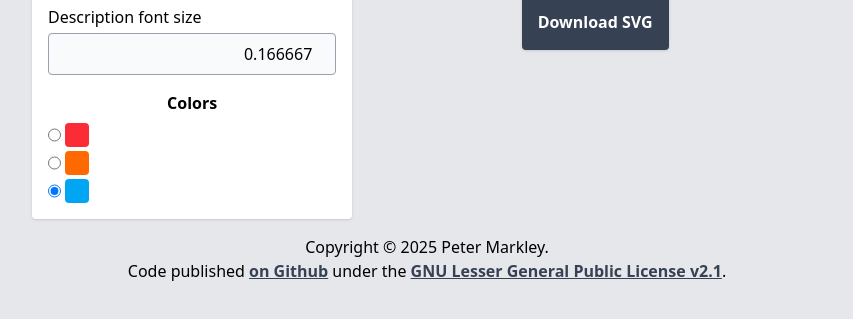
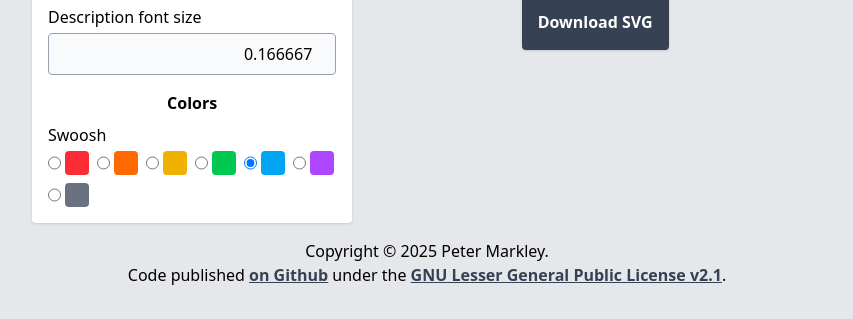
Before and after one commit to petermarkley/fetc_maker, a plain HTML site: page index.html in a window 1280 px wide. Shown: the part 789-1108 px from the top of the page, without its empty margins (213-1066 px from the left). Drawn offline with nearby package versions, Linux system fonts and the light colour scheme.

Commit message:
Add some more colors

```diff
--- a/index.html
+++ b/index.html
@@ -61,17 +61,36 @@
           <div class="flex flex-col gap-2">
             <h2 class="text-center font-bold">Colors</h2>
             <div class="flex flex-col gap-1 items-start">
+              <h3>Swoosh</h3>
+              <div class="flex flex-row gap-2 items-start flex-wrap">
                 <div class="flex flex-row gap-1">
                   <input type="radio" id="swoosh_color_red" name="swoosh_color" v-model="swooshColorSelection" value="red" class="cursor-pointer"/>
-                <label for="swoosh_color_red" class="text-red-500 bg-red-500 block w-6 h-6 rounded overflow-hidden cursor-pointer">Red</label>
+                  <label for="swoosh_color_red" title="Red" class="text-red-500 bg-red-500 block w-6 h-6 rounded overflow-hidden cursor-pointer">Red</label>
                 </div>
                 <div class="flex flex-row gap-1">
                   <input type="radio" id="swoosh_color_orange" name="swoosh_color" v-model="swooshColorSelection" value="orange" class="cursor-pointer"/>
-                <label for="swoosh_color_orange" class="text-orange-500 bg-orange-500 block w-6 h-6 rounded overflow-hidden cursor-pointer">Orange</label>
+                  <label for="swoosh_color_orange" title="Orange" class="text-orange-500 bg-orange-500 block w-6 h-6 rounded overflow-hidden cursor-pointer">Orange</label>
+                </div>
+                <div class="flex flex-row gap-1">
+                  <input type="radio" id="swoosh_color_gold" name="swoosh_color" v-model="swooshColorSelection" value="gold" class="cursor-pointer"/>
+                  <label for="swoosh_color_gold" title="Gold" class="text-yellow-500 bg-yellow-500 block w-6 h-6 rounded overflow-hidden cursor-pointer">Gold</label>
+                </div>
+                <div class="flex flex-row gap-1">
+                  <input type="radio" id="swoosh_color_green" name="swoosh_color" v-model="swooshColorSelection" value="green" class="cursor-pointer"/>
+                  <label for="swoosh_color_green" title="Green" class="text-green-500 bg-green-500 block w-6 h-6 rounded overflow-hidden cursor-pointer">Green</label>
                 </div>
                 <div class="flex flex-row gap-1">
                   <input type="radio" id="swoosh_color_blue" name="swoosh_color" v-model="swooshColorSelection" value="blue" class="cursor-pointer"/>
-                <label for="swoosh_color_blue" class="text-sky-500 bg-sky-500 block w-6 h-6 rounded overflow-hidden cursor-pointer">Blue</label>
+                  <label for="swoosh_color_blue" title="Blue" class="text-sky-500 bg-sky-500 block w-6 h-6 rounded overflow-hidden cursor-pointer">Blue</label>
+                </div>
+                <div class="flex flex-row gap-1">
+                  <input type="radio" id="swoosh_color_purple" name="swoosh_color" v-model="swooshColorSelection" value="purple" class="cursor-pointer"/>
+                  <label for="swoosh_color_purple" title="Purple" class="text-purple-500 bg-purple-500 block w-6 h-6 rounded overflow-hidden cursor-pointer">Purple</label>
+                </div>
+                <div class="flex flex-row gap-1">
+                  <input type="radio" id="swoosh_color_silver" name="swoosh_color" v-model="swooshColorSelection" value="silver" class="cursor-pointer"/>
+                  <label for="swoosh_color_silver" title="Silver" class="text-gray-500 bg-gray-500 block w-6 h-6 rounded overflow-hidden cursor-pointer">Silver</label>
+                </div>
               </div>
             </div>
           </div>
@@ -398,10 +417,30 @@
                 light: '#ffb66d',
                 border: '#ffc067',
               },
+              gold: {
+                dark: '#a3851b',
+                light: '#fff06d',
+                border: '#fff367',
+              },
+              green: {
+                dark: '#4f9b44',
+                light: '#80ff6d',
+                border: '#92ff67',
+              },
               blue: {
                 dark: '#4d92cd',
                 light: '#a8f7ff',
                 border: '#aef6ff',
+              },
+              purple: {
+                dark: '#aa549c',
+                light: '#ec82d8',
+                border: '#ff67e0',
+              },
+              silver: {
+                dark: '#7e8490',
+                light: '#d7dfec',
+                border: '#aeb6c6',
               },
             },
           };
```
Lines whose indentation alone changed are shown as unchanged.
